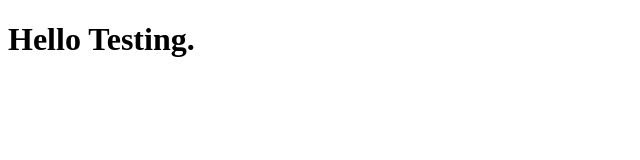
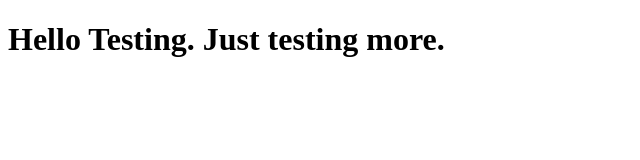
Before and after one commit to RishanR/HTML-CSS-JavaScript, a plain HTML site: page site/index.html in a window 1280 px wide. Shown: the whole page, without its empty margins (0-640 px from the left). Drawn offline with Linux system fonts and the light colour scheme.

Commit message:
second commit

```diff
--- a/site/index.html
+++ b/site/index.html
@@ -4,6 +4,6 @@
 	<title>Hello Testing!</title>
 </head>
 <body>
-<h1>Hello Testing.</h1>
+<h1>Hello Testing. Just testing more.</h1>
 </body>
 </html>
```
